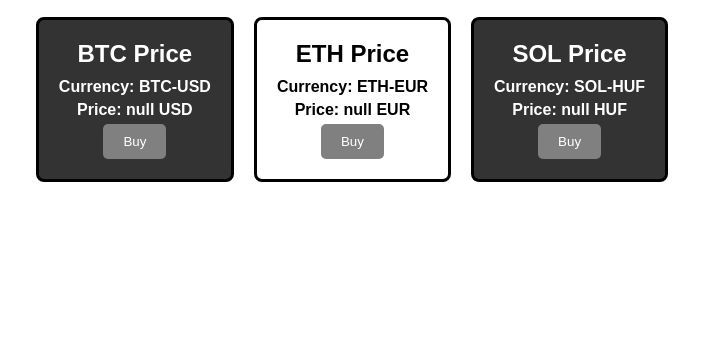
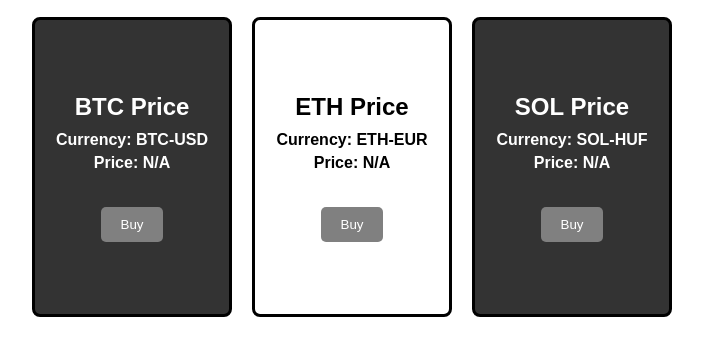
Before and after one commit to gyenesmate/cryptoPriceWidget, a plain HTML site: page index.html in a window 1280 px wide. Shown: the part 60-416 px from the top of the page, without its empty margins (288-991 px from the left). Drawn offline with Linux system fonts and the light colour scheme; no server answers.

Commit message:
Final touches

```diff
--- a/style.css
+++ b/style.css
@@ -16,13 +16,15 @@
     justify-content: center;
     align-items: center;
     gap: 20px;
+
 }
 
 .price-widget {
     display: flex;
     flex-direction: column;
     gap: 10px;
-    width: fit-content;
+    width: 200px;
+    height: 300px;
     padding: 20px;
     border: 3px solid #000;
     border-radius: 8px;
@@ -40,13 +42,20 @@
     text-wrap: nowrap;
 }
 
+
 .widget-body > button {
     padding: 10px 20px;
+    margin-top: 30px;
     cursor: pointer;
     border: none;
     border-radius: 5px;
     background-color: grey;
     color: white;
+    transition: all 0.3s ease;
+}
+.widget-body > button:hover {
+    box-shadow: 5px 5px 10px rgba(0, 0, 0, 0.6);
+    transform: scale(110%);
 }
 
 @media screen and (max-width: 700px) {
--- a/widgets/priceWidget/priceWidget.js
+++ b/widgets/priceWidget/priceWidget.js
@@ -21,7 +21,6 @@
     }
 }
 
-
 function getDataAttributes(container, defaultConfig) {
     return {
         theme: container.dataset.theme || defaultConfig.theme,
@@ -32,7 +31,7 @@
 }
 
 function initWidget(container, dataAttributes) {
-    widgetHTML = `
+    const widgetHTML = `
         <h2>${dataAttributes.currency} Price</h2>
         <div class="widget-body">
             <p>Currency: ${dataAttributes.currency}-${dataAttributes.fiat}</p>
@@ -77,7 +76,17 @@
 }
 
 function updateWidget(container, price) {
-    container.querySelector(".priceDisplay").textContent = price + ' ' + container.dataset.fiat;
+    if (price === null) {
+        container.querySelector(".priceDisplay").textContent = 'N/A';
+    } else {
+        let currencySymbols = {
+            'USD': '$',
+            'EUR': '€',
+            'HUF': 'Ft',
+        };
+        const symbol = currencySymbols[container.dataset.fiat] || '';
+        container.querySelector(".priceDisplay").textContent = price + ' ' + symbol;
+    }
 }
 
 
```
